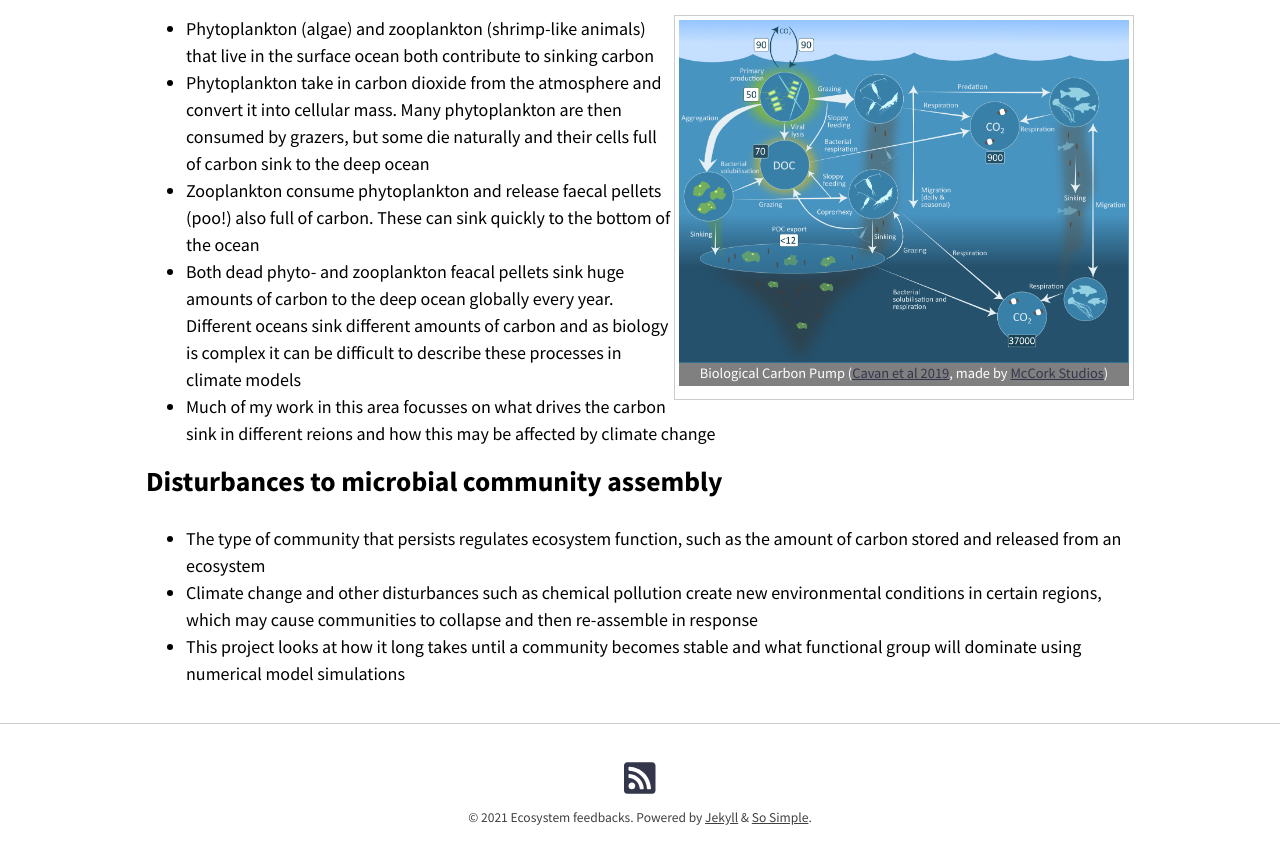
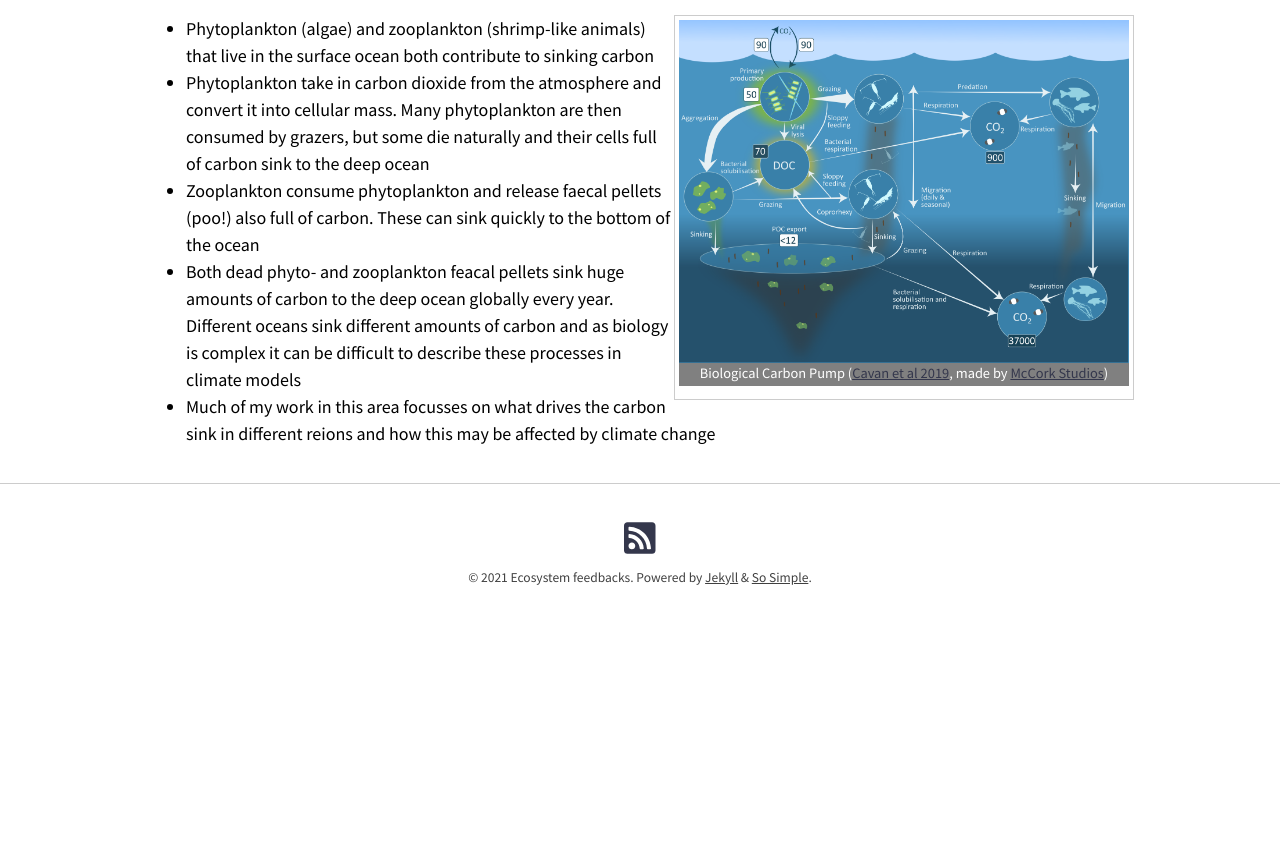
Before and after one commit to e-cavan/e-cavan.github.io, a Jekyll site: the page built from Research/index.md, in a window 1280 px wide and 900 px high, scrolled down 1023 px. Shown: the top 864 px of the window. Built offline with Jekyll 4.4.1, drawn with Linux system fonts in a browser that asks for light colours; nearby versions of some CDN libraries; after the commit the page ends 1683 px from its top, so only the background shows below that.

Commit message:
home page edit

```diff
--- a/Research/index.md
+++ b/Research/index.md
@@ -32,8 +32,3 @@ An [Imperial College Research Fellowship](http://www.imperial.ac.uk/research-fel
 - Zooplankton consume phytoplankton and release faecal pellets (poo!) also full of carbon. These can sink quickly to the bottom of the ocean
 - Both dead phyto- and zooplankton feacal pellets sink huge amounts of carbon to the deep ocean globally every year. Different oceans sink different amounts of carbon and as biology is complex it can be difficult to describe these processes in climate models
 - Much of my work in this area focusses on what drives the carbon sink in different reions and how this may be affected by climate change
-
-## Disturbances to microbial community assembly
-- The type of community that persists regulates ecosystem function, such as the amount of carbon stored and released from an ecosystem
-- Climate change and other disturbances such as chemical pollution create new environmental conditions in certain regions, which may cause communities to collapse and then re-assemble in response
-- This project looks at how it long takes until a community becomes stable and what functional group will dominate using numerical model simulations
```
Also changed, not shown: index.md (+3 -2 lines).
